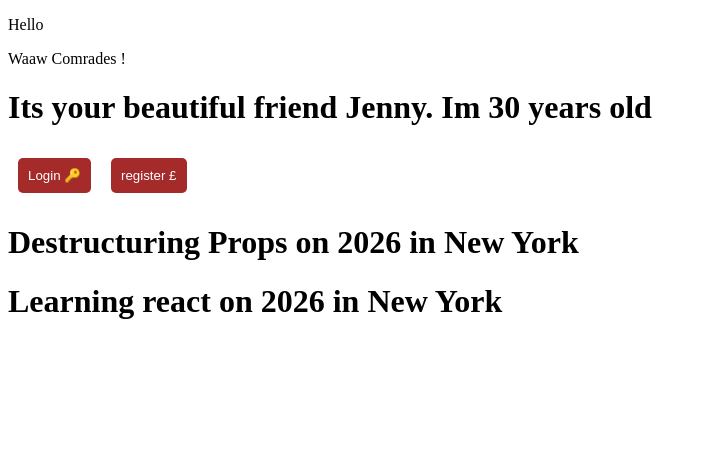
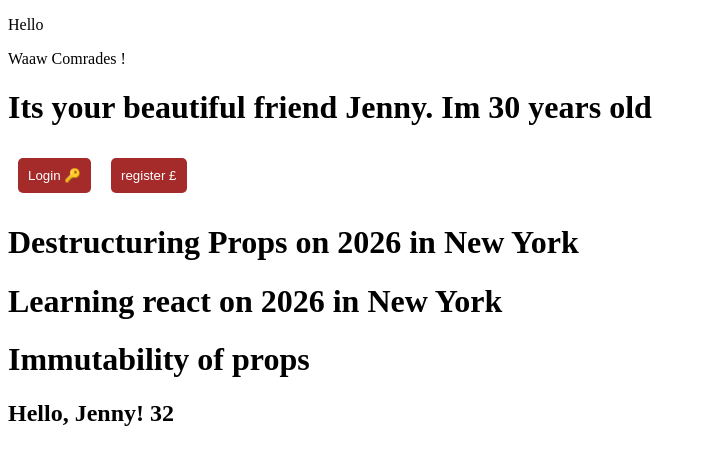
Before and after one commit to JENIPHER254/react-master, a React (Vite) app in the folder myproject/learning/: page / in a window 1280 px wide. Shown: the top 464 px of the page, without its empty margins (0-707 px from the left). Built offline with nearby package versions, Linux system fonts and the light colour scheme.

Commit message:
feat: immutability of props in react

```diff
--- a/myproject/learning/src/App.jsx
+++ b/myproject/learning/src/App.jsx
@@ -2,6 +2,7 @@ import Hello from './components/Hello'
 import AuthButton from './components/AuthButton'
 import DestructuringProps from './components/DestructuringProps'
 import OptimumDestructuringProps from './components/OptimumDestructuringProps'
+import ImmutabilityOfProps from './components/ImmutabilityOfProps'
 
 const name = 'Jenny'
 function App() {
@@ -15,6 +16,7 @@ function App() {
     <DestructuringProps date="2026" location="New York" />
 
     <OptimumDestructuringProps date="2026" location="New York" />
+    <ImmutabilityOfProps name={name} />
 
     </>
   )
--- /dev/null
+++ b/myproject/learning/src/components/ImmutabilityOfProps.jsx
@@ -0,0 +1,15 @@
+
+function ImmutabilityOfProps(props) {
+    const name = `Hello, ${props.name}!`;
+    const age = 30;
+    // not allowed to change props.name directly, as props are immutable meaning they cannot be modified after they are passed to a component. Instead, we create a new variable name that combines the greeting with the name prop. This way, we can use the name variable in our component without modifying the original props.
+    return (
+        <div>
+            <h1>Immutability of props </h1>
+            <h2>{name} {age + 2}</h2>
+
+        </div>
+
+    )
+}
+export default ImmutabilityOfProps
```
Also changed, not shown: 1 other file (tests, documents, lock files or other folders).
